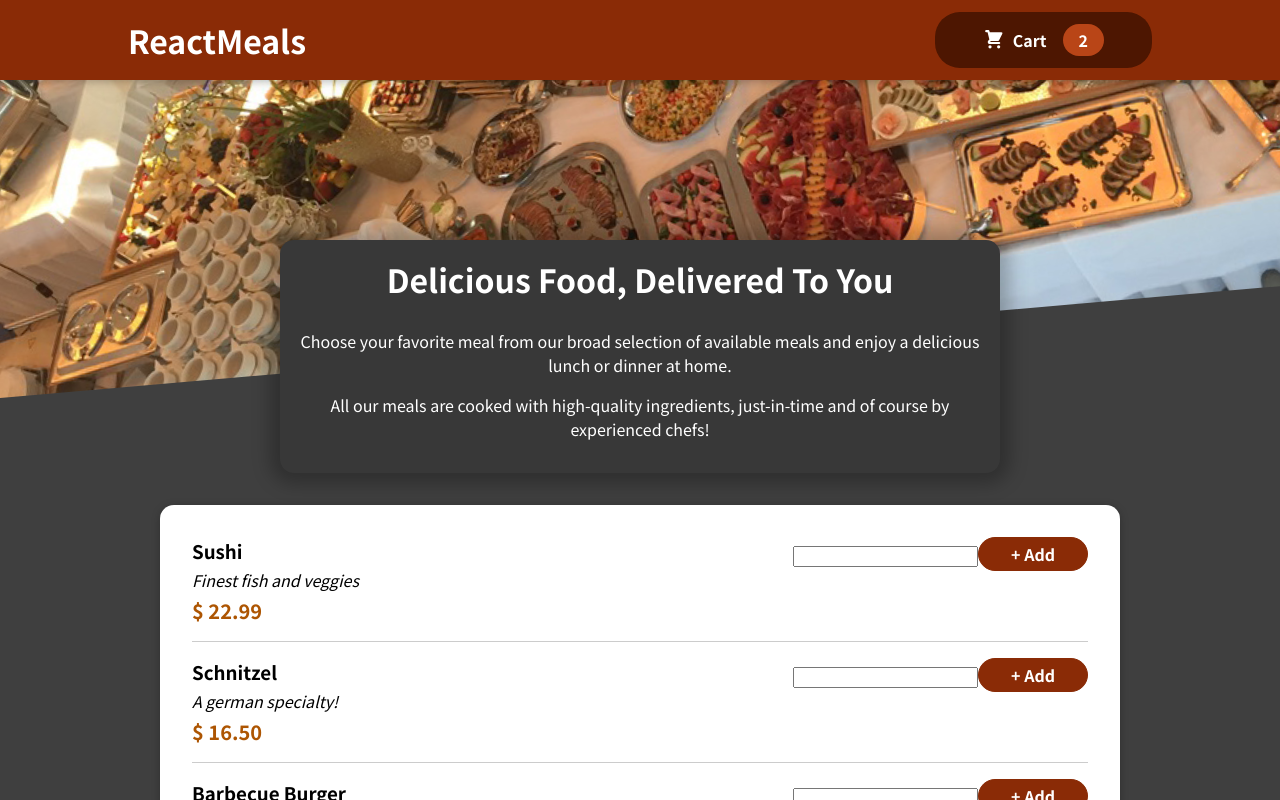
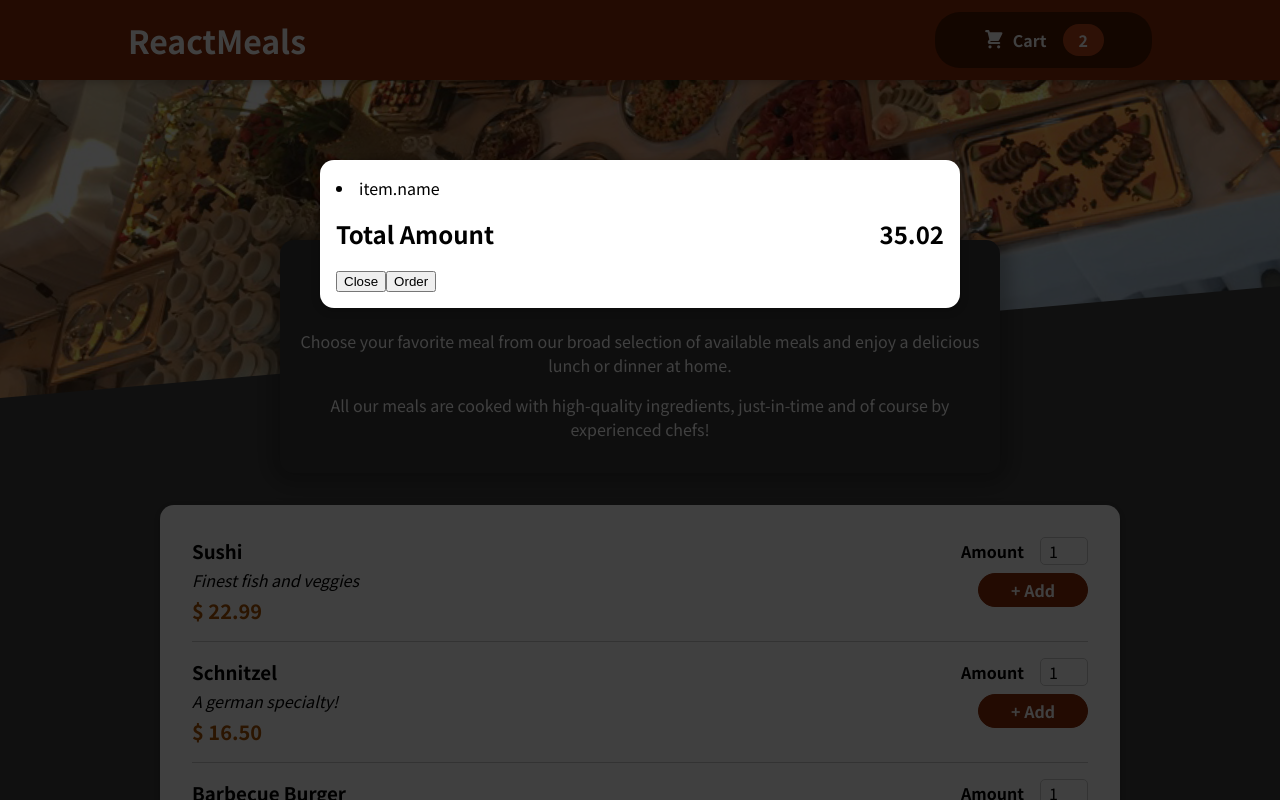
Before and after one commit to zaid2526/react, a React (Create React App) app: page / in a window 1280 px wide. Shown: the top 800 px of the page. Built offline with nearby package versions, Linux system fonts and the light colour scheme.

Commit message:
task-5 Making a hard Coded Cart without any Functionality

```diff
--- a/public/index.html
+++ b/public/index.html
@@ -28,6 +28,7 @@
   </head>
   <body>
     <noscript>You need to enable JavaScript to run this app.</noscript>
+    <div id="overlays"></div>
     <div id="root"></div>
     <!--
       This HTML file is a template.
--- a/src/App.js
+++ b/src/App.js
@@ -1,11 +1,13 @@
 import React, { Fragment } from "react";
 import Header from "./components/Layout/Header";
 import Meals from "./components/Meals/Meals";
+import Cart from "./components/Cart/Cart";
 
 function App() {
   return (
     <Fragment>
       <Header />
+      <Cart />
       <main>
         <Meals />
       </main>
--- /dev/null
+++ b/src/components/Cart/Cart.js
@@ -0,0 +1,26 @@
+import React from "react";
+
+import classes from "./Cart.module.css";
+import Modal from "../UI/Modal";
+
+const Cart = (props) => {
+  const cartItems = [{ id: "c1", name: "Sushi", amount: 2, price: 12.99 }].map(
+    (item) => <li>item.name</li>
+  );
+
+  return (
+    <Modal>
+      {cartItems}
+      <div className={classes.total}>
+        <span>Total Amount</span>
+        <span>35.02</span>
+      </div>
+      <div>
+        <button className={classes["button--alt"]}>Close </button>
+        <button className={classes.button}>Order</button>
+      </div>
+    </Modal>
+  );
+};
+
+export default Cart;
--- /dev/null
+++ b/src/components/Cart/Cart.module.css
@@ -0,0 +1,46 @@
+.cart-items {
+    list-style: none;
+    margin: 0;
+    padding: 0;
+    max-height: 20rem;
+    overflow: auto;
+  }
+
+  .total {
+    display: flex;
+    justify-content: space-between;
+    align-items: center;
+    font-weight: bold;
+    font-size: 1.5rem;
+    margin: 1rem 0;
+  }
+
+  .actions {
+    text-align: right;
+  }
+
+  .actions button {
+    font: inherit;
+    cursor: pointer;
+    background-color: transparent;
+    border: 1px solid #8a2b06;
+    padding: 0.5rem 2rem;
+    border-radius: 25px;
+    margin-left: 1rem;
+  }
+
+  .actions button:hover,
+  .actions button:active {
+    background-color: #5a1a01;
+    border-color: #5a1a01;
+    color: white;
+  }
+
+  .actions .button--alt {
+    color: #8a2b06;
+  }
+
+  .actions .button {
+    background-color: #8a2b06;
+    color: white;
+  }
--- a/src/components/Meals/AvailableMeals.js
+++ b/src/components/Meals/AvailableMeals.js
@@ -32,12 +32,20 @@
 ];
 
 const AvailableMeals = () => {
-  const mealsList = DUMMY_MEALS.map((meal) => <MealItem key={meal.id} name={meal.name} description={meal.description} price={meal.price}/>);
+  const mealsList = DUMMY_MEALS.map((meal) => (
+    <MealItem
+      id={meal.id}
+      key={meal.id}
+      name={meal.name}
+      description={meal.description}
+      price={meal.price}
+    />
+  ));
 
   return (
     <section className={classes.meals}>
-      <Card >
-      <ul>{mealsList}</ul>
+      <Card>
+        <ul>{mealsList}</ul>
       </Card>
     </section>
   );
--- a/src/components/Meals/MealItem.js/MealItem.js
+++ b/src/components/Meals/MealItem.js/MealItem.js
@@ -13,7 +13,7 @@
         <div className={classes.price}>{price}</div>
       </div>
       <div>
-        <MealItemForm />
+        <MealItemForm id={props.id} />
       </div>
     </li>
   );
--- a/src/components/Meals/MealItem.js/MealItemForm.js
+++ b/src/components/Meals/MealItem.js/MealItemForm.js
@@ -1,13 +1,24 @@
-import React from 'react'
+import React from "react";
 
-import classes from "./MealItemForm.module.css"
-const MealItemForm = () => {
+import classes from "./MealItemForm.module.css";
+import Input from "../../UI/Input";
+
+const MealItemForm = (props) => {
   return (
     <form className={classes.form}>
-        <input />
-        <button >+ Add</button>
+      <Input
+        label="Amount"
+        input={{
+          id: "amount_" + props.id,
+          type: "number",
+          max: "5",
+          step: "1",
+          defaultValue: "1",
+        }}
+      />
+      <button>+ Add</button>
     </form>
-  )
-}
+  );
+};
 
-export default MealItemForm
+export default MealItemForm;
--- /dev/null
+++ b/src/components/UI/Input.js
@@ -0,0 +1,13 @@
+import React from 'react'
+
+import classes from "./Input.module.css"
+const Input = (props) => {
+  return (
+    <div className={classes.input}>
+        <label htmlFor={props.input.id}>{props.label}</label>
+        <input {...props.input}/>
+    </div>
+  )
+}
+
+export default Input
--- /dev/null
+++ b/src/components/UI/Input.module.css
@@ -0,0 +1,18 @@
+.input {
+  display: flex;
+  align-items: center;
+  margin-bottom: 0.5rem;
+}
+
+.input label {
+  font-weight: bold;
+  margin-right: 1rem;
+}
+
+.input input {
+  width: 3rem;
+  border-radius: 5px;
+  border: 1px solid #ccc;
+  font: inherit;
+  padding-left: 0.5rem;
+}
--- /dev/null
+++ b/src/components/UI/Modal.js
@@ -0,0 +1,28 @@
+import React, { Fragment } from "react";
+
+import ReactDOM from "react-dom"
+import classes from "./Modal.module.css";
+
+const Backdrops = (props) => {
+  return <div className={classes.backdrop}></div>;
+};
+
+const ModalOverlay = (props) => {
+  return (
+    <div className={classes.modal}>
+      <div className={classes.content}>{props.children}</div>
+    </div>
+  );
+};
+
+const portalElement= document.getElementById('overlays')
+const Modal = (props) => {
+  return (
+    <Fragment>
+      {ReactDOM.createPortal(<Backdrops />, portalElement)}
+      {ReactDOM.createPortal(<ModalOverlay>{props.children}</ModalOverlay>, portalElement)}
+    </Fragment>
+  );
+};
+
+export default Modal;
--- /dev/null
+++ b/src/components/UI/Modal.module.css
@@ -0,0 +1,40 @@
+.backdrop {
+    position: fixed;
+    top: 0;
+    left: 0;
+    width: 100%;
+    height: 100vh;
+    z-index: 20;
+    background-color: rgba(0, 0, 0, 0.75);
+  }
+
+  .modal {
+    position: fixed;
+    top: 20vh;
+    left: 5%;
+    width: 90%;
+    background-color: white;
+    padding: 1rem;
+    border-radius: 14px;
+    box-shadow: 0 2px 8px rgba(0, 0, 0, 0.25);
+    z-index: 30;
+    animation: slide-down 300ms ease-out forwards;
+  }
+
+  @media (min-width: 768px) {
+    .modal {
+      width: 40rem;
+      left: calc(50% - 20rem);
+    }
+  }
+
+  @keyframes slide-down {
+    from {
+      opacity: 0;
+      transform: translateY(-3rem);
+    }
+    to {
+      opacity: 1;
+      transform: translateY(0);
+    }
+  }
```
